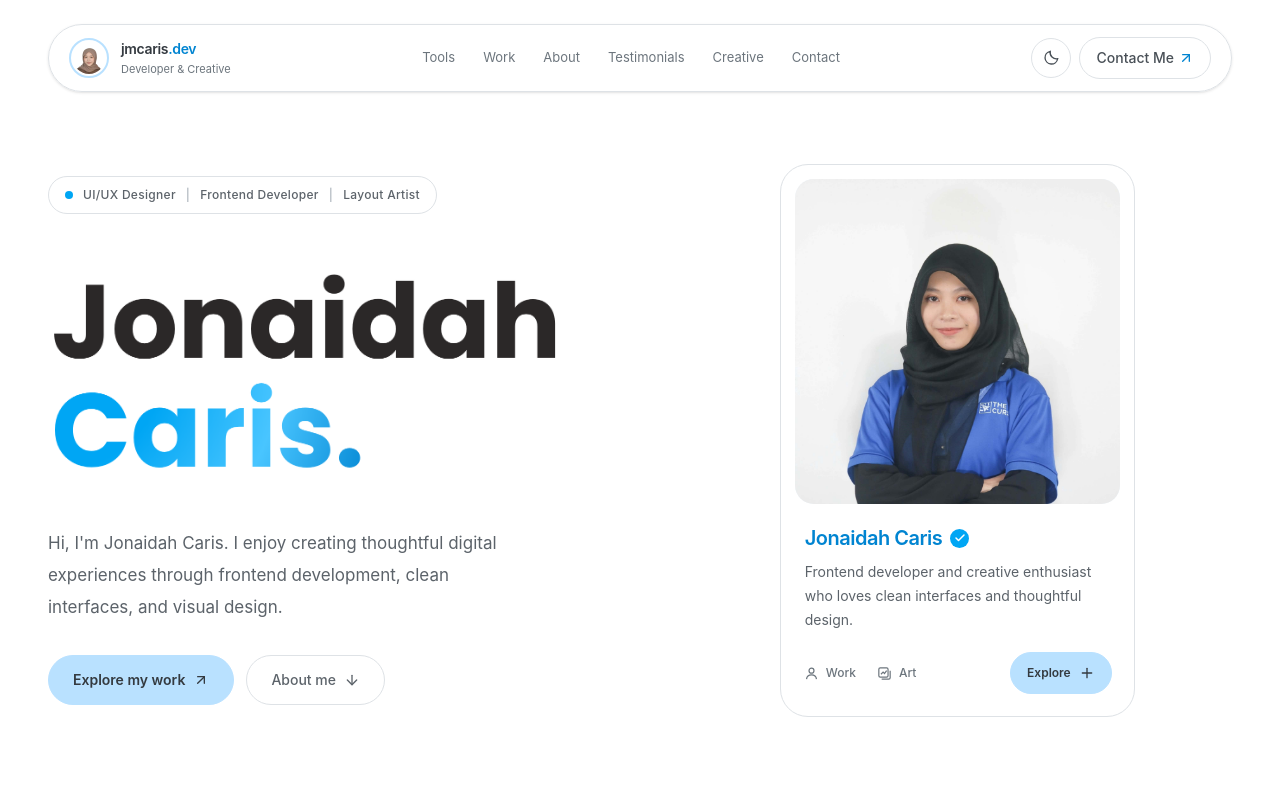
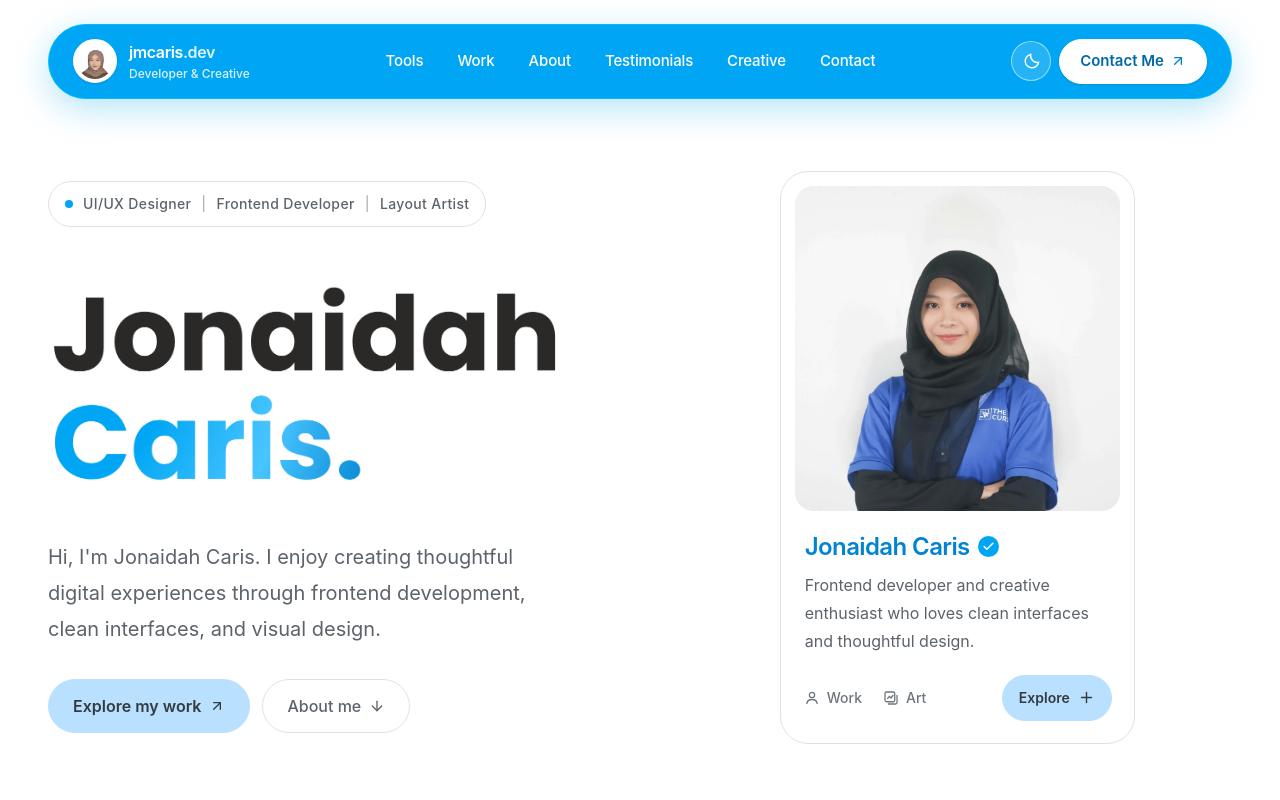
Before and after one commit to JC-glitchsys/jmcaris_portfolio, a React (Vite) app in the folder apps/web/: page / in a window 1280 px wide. Shown: the top 800 px of the page. Built offline with nearby package versions, Linux system fonts and the light colour scheme.

Commit message:
style: update styles in Header, Hero, and SectionHeader components for improved aesthetics and consistency

```diff
--- a/apps/web/src/App.tsx
+++ b/apps/web/src/App.tsx
@@ -29,12 +29,8 @@ function Header({
   const [menuOpen, setMenuOpen] = useState(false);
 
   const headerClass = isDarkMode
-    ? "border-white/10 bg-slate-900/80 text-slate-100 shadow-lg backdrop-blur-2xl"
-    : "border-slate-200 bg-white/95 text-slate-800 shadow-sm";
-
-  const controlClass = isDarkMode
-    ? "border-white/15 bg-white/10 text-slate-100 hover:bg-white/15"
-    : "border-slate-200 bg-white text-slate-700 hover:border-sky-200";
+    ? "border-sky-400/30 bg-sky-600 text-white shadow-[0_10px_35px_rgba(14,165,233,0.25)]"
+    : "border-sky-400 bg-sky-500 text-white shadow-[0_10px_35px_rgba(14,165,233,0.30)]";
 
   return (
     <div
@@ -44,45 +40,48 @@ function Header({
       }}
     >
       <header
-        className={`flex items-center justify-between gap-3 rounded-full border px-3 py-3 transition-colors duration-300 sm:px-5 ${headerClass}`}
+        className={`flex items-center justify-between gap-3 rounded-full border px-4 py-3.5 transition-all duration-300 sm:px-6 ${headerClass}`}
       >
-        <a href="#home" className="group flex items-center gap-3">
-          <div className="size-10 shrink-0 rounded-full border-2 border-sky-200 bg-white p-0.5">
+        {/* Brand */}
+        <a href="#home" className="group flex shrink-0 items-center gap-3">
+          <div className="size-11 shrink-0 rounded-full border-2 border-white bg-white p-0.5 shadow-sm transition-transform duration-300 group-hover:scale-105">
             <img
               src="/images/profile-brown.jpg"
               alt="JM Caris"
-              width={40}
-              height={40}
+              width={44}
+              height={44}
               className="h-full w-full rounded-full object-cover"
             />
           </div>
 
           <div>
-            <p className="text-sm font-semibold tracking-tight">
-              jmcaris<span className="text-sky-600">.dev</span>
+            <p className="text-base font-semibold tracking-tight text-white">
+              jmcaris<span className="text-sky-100">.dev</span>
             </p>
-            <p className="mt-0.5 text-[11px] text-slate-500">
+            <p className="mt-0.5 text-xs font-medium text-white/85">
               Developer & Creative
             </p>
           </div>
         </a>
 
+        {/* Desktop Navigation */}
         <nav
           aria-label="Primary"
-          className="hidden items-center gap-5 md:flex lg:gap-7"
+          className="hidden items-center gap-1 md:flex lg:gap-1.5"
         >
           {navItems.map((item) => (
             <a
               key={item.href}
               href={item.href}
-              className="text-[13px] text-slate-500 transition-colors hover:text-sky-700"
+              className="rounded-full px-3 py-2 text-[15px] font-medium tracking-[-0.01em] text-white transition-all duration-200 hover:-translate-y-0.5 hover:bg-white/20 hover:text-white lg:px-3.5"
             >
               {item.label}
             </a>
           ))}
         </nav>
 
-        <div className="flex items-center gap-2">
+        {/* Controls */}
+        <div className="flex shrink-0 items-center gap-2">
           <button
             type="button"
             onClick={onToggleTheme}
@@ -91,7 +90,7 @@ function Header({
             }
             aria-pressed={isDarkMode}
             title={isDarkMode ? "Switch to light mode" : "Switch to dark mode"}
-            className={`inline-flex size-9 shrink-0 items-center justify-center rounded-full border transition-colors sm:size-10 ${controlClass}`}
+            className="inline-flex size-10 items-center justify-center rounded-full border border-white/50 bg-white/15 text-white transition-all duration-200 hover:scale-105 hover:bg-white/25"
           >
             {isDarkMode ? (
               <svg
@@ -99,11 +98,11 @@ function Header({
                 fill="none"
                 stroke="currentColor"
                 strokeWidth="1.8"
-                className="size-[18px]"
+                className="size-[19px]"
                 aria-hidden="true"
               >
                 <circle cx="12" cy="12" r="4" />
-                <path d="M12 2v2m0 16v2M4.93 4.93l1.42 1.42m11.3 11.3 1.42 1.42M2 12h2m16 0h2M4.93 19.07l1.42-1.42m11.3-11.3 1.42-1.42" />
+                <path d="M12 2v2m0 16v2M4.93 4.93l1.42 1.42m11.3 11.3 1.42 1.42M2 12h2m16 0h2M4.93 19.07l-1.42-1.42m11.3-11.3 1.42-1.42" />
               </svg>
             ) : (
               <svg
@@ -111,7 +110,7 @@ function Header({
                 fill="none"
                 stroke="currentColor"
                 strokeWidth="1.8"
-                className="size-[18px]"
+                className="size-[19px]"
                 aria-hidden="true"
               >
                 <path d="M20.9 13A8.5 8.5 0 0 1 11 3.1 8.5 8.5 0 1 0 20.9 13Z" />
@@ -119,43 +118,42 @@ function Header({
             )}
           </button>
 
+          {/* White Contact Button */}
           <a
             href="#contact"
-            className={`hidden items-center whitespace-nowrap rounded-full border px-4 py-2.5 text-sm font-medium transition-colors sm:inline-flex ${controlClass}`}
+            className="hidden items-center whitespace-nowrap rounded-full border border-white bg-white px-5 py-2.5 text-[15px] font-semibold text-sky-700 shadow-sm transition-all duration-200 hover:-translate-y-0.5 hover:bg-sky-50 hover:shadow-md sm:inline-flex"
           >
             Contact Me
             <ArrowUpRight
-              className="ml-1 size-4 text-sky-600"
+              className="ml-1.5 size-4 text-sky-600"
               aria-hidden="true"
             />
           </a>
 
+          {/* Mobile Menu Button */}
           <button
             type="button"
             onClick={() => setMenuOpen((open) => !open)}
             aria-label={menuOpen ? "Close menu" : "Open menu"}
             aria-expanded={menuOpen}
             aria-controls="mobile-nav"
-            className={`inline-flex size-9 shrink-0 items-center justify-center rounded-full border transition-colors md:hidden ${controlClass}`}
+            className="inline-flex size-10 items-center justify-center rounded-full border border-white/50 bg-white/15 text-white transition-colors hover:bg-white/25 md:hidden"
           >
             {menuOpen ? (
-              <X className="size-[18px]" aria-hidden="true" />
+              <X className="size-5" aria-hidden="true" />
             ) : (
-              <Menu className="size-[18px]" aria-hidden="true" />
+              <Menu className="size-5" aria-hidden="true" />
             )}
           </button>
         </div>
       </header>
 
+      {/* Mobile Navigation */}
       {menuOpen && (
         <nav
           id="mobile-nav"
           aria-label="Mobile navigation"
-          className={`mt-2 rounded-2xl border p-2 shadow-lg md:hidden ${
-            isDarkMode
-              ? "border-white/10 bg-slate-900 text-slate-100"
-              : "border-slate-200 bg-white text-slate-800"
-          }`}
+          className="mt-2 rounded-2xl border border-sky-300 bg-sky-600 p-2 text-white shadow-xl shadow-sky-500/20 md:hidden"
         >
           <ul>
             {navItems.map((item) => (
@@ -163,7 +161,7 @@ function Header({
                 <a
                   href={item.href}
                   onClick={() => setMenuOpen(false)}
-                  className="block rounded-xl px-4 py-3 text-sm text-slate-500 transition-colors hover:bg-sky-50 hover:text-slate-900"
+                  className="block rounded-xl px-4 py-3 text-[15px] font-medium text-white transition-colors hover:bg-white/20"
                 >
                   {item.label}
                 </a>
--- a/apps/web/src/components/sections/Hero.tsx
+++ b/apps/web/src/components/sections/Hero.tsx
@@ -21,11 +21,8 @@ export default function Hero() {
         transition={entranceTransition}
       >
         {/* Role label */}
-        <p className="mb-7 inline-flex items-center gap-2.5 rounded-full border border-slate-200 bg-white px-4 py-2.5 text-xs font-medium tracking-wide text-slate-600">
-          <span
-            aria-hidden="true"
-            className="size-2 rounded-full bg-sky-500"
-          />
+        <p className="mb-7 inline-flex flex-wrap items-center gap-2.5 rounded-full border border-slate-200 bg-white px-4 py-3 text-sm font-medium tracking-wide text-slate-600">
+          <span aria-hidden="true" className="size-2 rounded-full bg-sky-500" />
           UI/UX Designer
           <span className="text-slate-300">|</span>
           Frontend Developer
@@ -45,7 +42,7 @@ export default function Hero() {
         </h1>
 
         {/* Introduction text */}
-        <p className="mt-6 max-w-[460px] text-base leading-8 text-slate-600 sm:text-[17px]">
+        <p className="mt-6 max-w-[480px] text-lg leading-8 text-slate-600 sm:text-xl sm:leading-9">
           Hi, I'm Jonaidah Caris. I enjoy creating thoughtful digital
           experiences through frontend development, clean interfaces,
           and visual design.
@@ -55,7 +52,7 @@ export default function Hero() {
         <div className="mt-8 flex flex-wrap items-center gap-3">
           <a
             href="#projects"
-            className="inline-flex items-center gap-2 rounded-full border border-sky-200 bg-sky-200 px-6 py-3.5 text-sm font-semibold text-[#343a40] transition-all duration-200 hover:-translate-y-0.5 hover:border-sky-300 hover:bg-sky-300"
+            className="inline-flex items-center gap-2 rounded-full border border-sky-200 bg-sky-200 px-6 py-3.5 text-base font-semibold text-[#343a40] transition-all duration-200 hover:-translate-y-0.5 hover:border-sky-300 hover:bg-sky-300"
           >
             Explore my work
             <ArrowUpRight className="size-4" aria-hidden="true" />
@@ -63,7 +60,7 @@ export default function Hero() {
 
           <a
             href="#about"
-            className="inline-flex items-center gap-2 rounded-full border border-slate-200 bg-white px-6 py-3.5 text-sm font-medium text-slate-600 transition-all duration-200 hover:border-sky-200 hover:text-slate-900"
+            className="inline-flex items-center gap-2 rounded-full border border-slate-200 bg-white px-6 py-3.5 text-base font-medium text-slate-600 transition-all duration-200 hover:border-sky-200 hover:text-slate-900"
           >
             About me
             <ArrowDown className="size-4" aria-hidden="true" />
@@ -97,20 +94,20 @@ export default function Hero() {
           {/* Profile information */}
           <div className="px-2.5 pt-5">
             <div className="flex items-center gap-2">
-              <h2 className="text-xl font-semibold tracking-tight text-sky-600">
+              <h2 className="text-2xl font-semibold tracking-tight text-sky-600">
                 Jonaidah Caris
               </h2>
 
               <span
                 role="img"
                 aria-label="Portfolio owner"
-                className="flex size-[19px] shrink-0 items-center justify-center rounded-full bg-sky-500 text-white"
+                className="flex size-[21px] shrink-0 items-center justify-center rounded-full bg-sky-500 text-white"
               >
-                <Check size={12} strokeWidth={3} aria-hidden="true" />
+                <Check size={13} strokeWidth={3} aria-hidden="true" />
               </span>
             </div>
 
-            <p className="mt-2 text-sm leading-6 text-slate-600">
+            <p className="mt-2 text-base leading-7 text-slate-600">
               Frontend developer and creative enthusiast who loves clean
               interfaces and thoughtful design.
             </p>
@@ -122,14 +119,14 @@ export default function Hero() {
 
               <a
                 href="#projects"
-                className="flex items-center gap-1.5 text-xs font-medium text-slate-500 transition-colors hover:text-sky-700"
+                className="flex items-center gap-1.5 text-sm font-medium text-slate-500 transition-colors hover:text-sky-700"
               >
                 <svg
                   viewBox="0 0 24 24"
                   fill="none"
                   stroke="currentColor"
                   strokeWidth="1.7"
-                  className="size-[17px]"
+                  className="size-[18px]"
                   aria-hidden="true"
                 >
                   <circle cx="12" cy="8" r="3.5" />
@@ -140,14 +137,14 @@ export default function Hero() {
 
               <a
                 href="#art"
-                className="flex items-center gap-1.5 text-xs font-medium text-slate-500 transition-colors hover:text-sky-700"
+                className="flex items-center gap-1.5 text-sm font-medium text-slate-500 transition-colors hover:text-sky-700"
               >
                 <svg
                   viewBox="0 0 24 24"
                   fill="none"
                   stroke="currentColor"
                   strokeWidth="1.7"
-                  className="size-[17px]"
+                  className="size-[18px]"
                   aria-hidden="true"
                 >
                   <rect x="4" y="4" width="13" height="13" rx="2" />
@@ -160,10 +157,10 @@ export default function Hero() {
 
             <a
               href="#projects"
-              className="inline-flex shrink-0 items-center gap-2 rounded-full border border-sky-200 bg-sky-200 px-4 py-3 text-xs font-semibold text-[#343a40] transition-all duration-200 hover:border-sky-300 hover:bg-sky-300"
+              className="inline-flex shrink-0 items-center gap-2 rounded-full border border-sky-200 bg-sky-200 px-4 py-3 text-sm font-semibold text-[#343a40] transition-all duration-200 hover:border-sky-300 hover:bg-sky-300"
             >
               Explore
-              <Plus size={16} aria-hidden="true" />
+              <Plus size={17} aria-hidden="true" />
             </a>
           </div>
         </article>
--- a/apps/web/src/components/sections/SectionHeader.tsx
+++ b/apps/web/src/components/sections/SectionHeader.tsx
@@ -1,12 +1,18 @@
-import type { ReactNode } from "react";
-import type { LucideIcon } from "lucide-react";
-import { motion, useReducedMotion } from "motion/react";
+import type { ReactNode } from "react"
+import type { LucideIcon } from "lucide-react"
+import { motion, useReducedMotion } from "motion/react"
 
-import { revealProps } from "@/lib/reveal";
+export function Accent({ children }: { children: ReactNode }) {
+  return <span className="text-sky-600">{children}</span>
+}
 
-/* Sky-blue accent word or full stop inside a heading. */
-export function Accent({ children }: { children: ReactNode }) {
-  return <em className="not-italic text-sky-600">{children}</em>;
+type SectionHeaderProps = {
+  id: string
+  eyebrow: string
+  icon?: LucideIcon
+  title: ReactNode
+  subtitle?: string
+  className?: string
 }
 
 export default function SectionHeader({
@@ -15,30 +21,33 @@ export default function SectionHeader({
   icon: Icon,
   title,
   subtitle,
-}: {
-  id: string;
-  eyebrow: string;
-  icon?: LucideIcon;
-  title: ReactNode;
-  subtitle?: string;
-}) {
-  const reduceMotion = useReducedMotion();
+  className = "",
+}: SectionHeaderProps) {
+  const reduceMotion = useReducedMotion()
 
   return (
-    <motion.header className="text-center" {...revealProps(reduceMotion)}>
-      <p className="mx-auto mb-6 flex w-fit items-center gap-2 rounded-full border border-sky-200 bg-white px-5 py-2.5 text-base font-medium text-slate-700">
-        {Icon && <Icon size={18} className="text-sky-600" aria-hidden="true" />}
+    <motion.header
+      className={`mx-auto max-w-3xl text-center ${className}`}
+      initial={reduceMotion ? false : { opacity: 0, y: 10 }}
+      whileInView={{ opacity: 1, y: 0 }}
+      viewport={{ once: true, amount: 0.2 }}
+      transition={{ duration: 0.4, ease: "easeOut" }}
+    >
+      <p className="mb-5 inline-flex items-center gap-2 rounded-full border border-slate-200 bg-white px-4 py-2 text-[11px] font-medium uppercase tracking-[0.2em] text-slate-600">
+        {Icon && <Icon size={15} className="text-sky-600" aria-hidden="true" />}
         {eyebrow}
       </p>
       <h2
         id={id}
-        className="mx-auto max-w-4xl text-5xl font-semibold leading-[1.05] tracking-[-0.045em] text-slate-900 sm:text-6xl lg:text-7xl"
+        className="text-4xl font-semibold leading-tight tracking-[-0.045em] text-slate-900 sm:text-5xl lg:text-6xl"
       >
         {title}
       </h2>
       {subtitle && (
-        <p className="mx-auto mt-5 max-w-2xl text-xl text-slate-600 sm:text-2xl">{subtitle}</p>
+        <p className="mx-auto mt-4 max-w-xl text-base leading-7 text-slate-600 sm:text-lg">
+          {subtitle}
+        </p>
       )}
     </motion.header>
-  );
+  )
 }
--- a/apps/web/src/main.tsx
+++ b/apps/web/src/main.tsx
@@ -1,7 +1,5 @@
-
 import { StrictMode } from "react";
 import { createRoot } from "react-dom/client";
-
 import "./app/global.css";
 import App from "./App";
 import { ThemeProvider } from "@/components/theme-provider";
```
